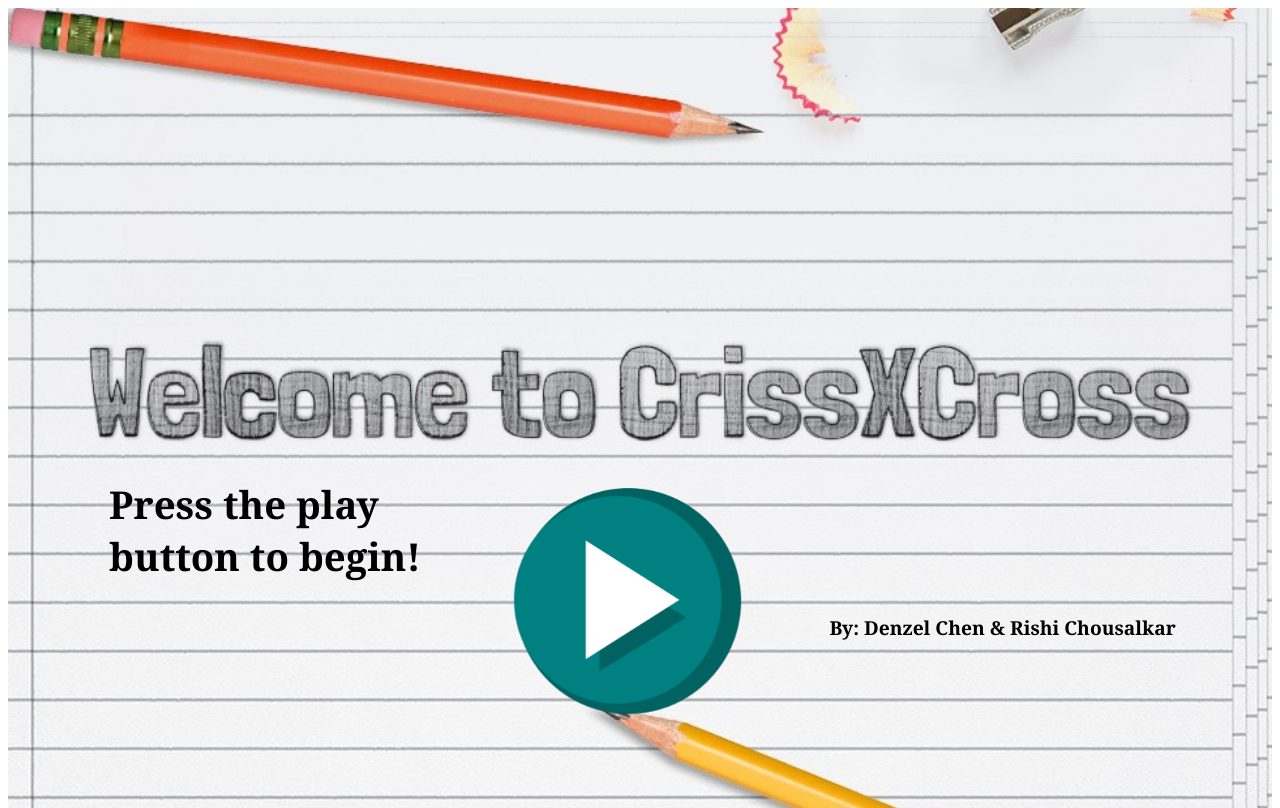
After one commit to mmaimer33/CrissXCross, a Flask app: template templates/home.html in a window 1280 px wide. The commit adds this page. Run offline with Flask 2, Linux system fonts and the light colour scheme; the template is opened without the code that fills it, so the values that code supplies are empty; some libraries are stand-ins or nearby versions.

Commit message:
Added a home page to link to main

```diff
--- a/app.py
+++ b/app.py
@@ -31,6 +31,10 @@ Session(app)
 db = SQL("sqlite:///crissxcross.db")
 
 @app.route("/")
+def home():
+    return render_template("home.html")
+
+@app.route("/main")
 def index():
     if session:
         user_id = session["user_id"]
--- /dev/null
+++ b/templates/home.html
@@ -0,0 +1,79 @@
+<!DOCTYPE html>
+
+<html lang="en">
+
+<title>Home</title>
+
+<style>
+    body, html{
+       /* background-color: turquoise;*/
+        height: 100%;
+
+    }
+    @keyframes fadeInAnimation {
+        0% {
+            opacity: 0;
+        }
+        100% {
+            opacity: 1;
+        }
+    }
+
+    img {
+        position: relative;
+        max-width: 18%;
+        top: 60%;
+        right: 60%;
+        left:40%;
+        animation-delay: 2s;
+        animation: fadeInAnimation 3s;
+        animation-iteration-count: 1;
+        animation-fill-mode: forwards;
+    }
+    .bg {
+        background-image: url('../static/logo.jpg');
+        background-color: white;
+        height: 100%;
+        background-position: center;
+        background-repeat: no-repeat;
+        background-size: cover;
+        animation: fadeInAnimation ease 3s;
+        animation-iteration-count: 1;
+        animation-fill-mode: forwards;
+    }
+    .bottomleft {
+        position: relative;
+        width:30%;
+        top: 30%;
+        left: 8%;
+        word-break: keep-all;
+        font-size: 3vw;
+        font-family: Cambria, Cochin, Georgia, Times, 'Times New Roman', serif;
+    }
+    .credits {
+        position: relative;
+        width:30%;
+        top: 34%;
+        left: 65%;
+        word-break: keep-all;
+        font-size: 1.5vw;
+        font-family: Cambria, Cochin, Georgia, Times, 'Times New Roman', serif;
+    }
+
+</style>
+
+<body>
+
+<div class = "bg">
+
+<a href = "main">
+    <img src = "../static/play-button-pic.png" alt = "Play button">
+</a>
+<div class = "bottomleft">
+   <strong>Press the play button to begin!</strong>
+</div>
+<div class = "credits">
+    <strong>By: Denzel Chen & Rishi Chousalkar</strong>
+</div>
+
+</body>
--- a/templates/index.html
+++ b/templates/index.html
@@ -1,7 +1,7 @@
 {% extends "layout.html" %}
 
 {% block title %}
-    Title
+    Main
 {% endblock %}
 
 {% block main %}
--- a/templates/layout.html
+++ b/templates/layout.html
@@ -17,13 +17,19 @@
 
         <title>CrissXCross: {% block title %}{% endblock %}</title>
 
+        {% block style %}{% endblock %}
+
     </head>
 
     <body>
 
+        {% block body %}{% endblock %}
+
         <main class="container p-5">
             {% block main %}{% endblock %}
         </main>
+
+
 
         <footer class="small text-center text-muted">
             By CrissXCross: Denzel Chen and Rishi Chousalkar
--- a/templates/test.html
+++ b/templates/test.html
@@ -1,4 +1,9 @@
 {% extends "layout.html" %}
+
+{% block main %}
+<h2> HELLO WORLD! This is to test :DDDDDDDDDDDDDDD </h2>
+
+{% endblock %}
 
 {% block title %}
     Testing
```
Also changed, not shown: static/logo.jpg (added), static/play-button-pic.png (added).
